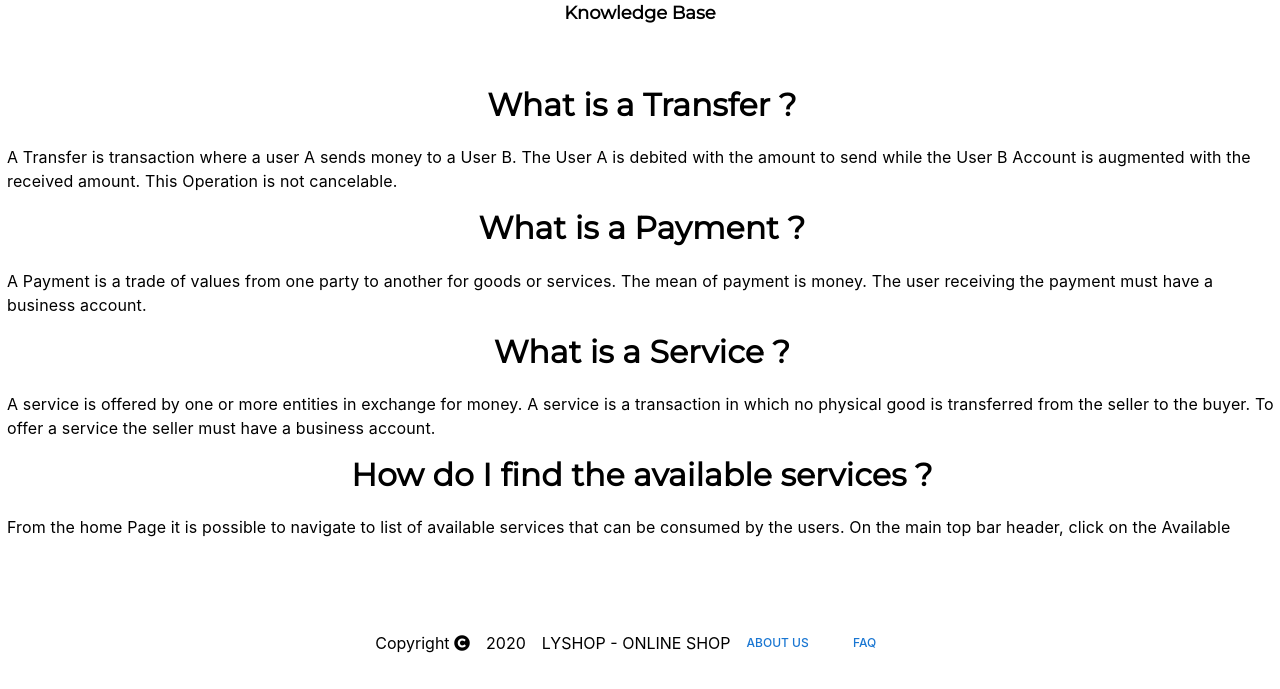
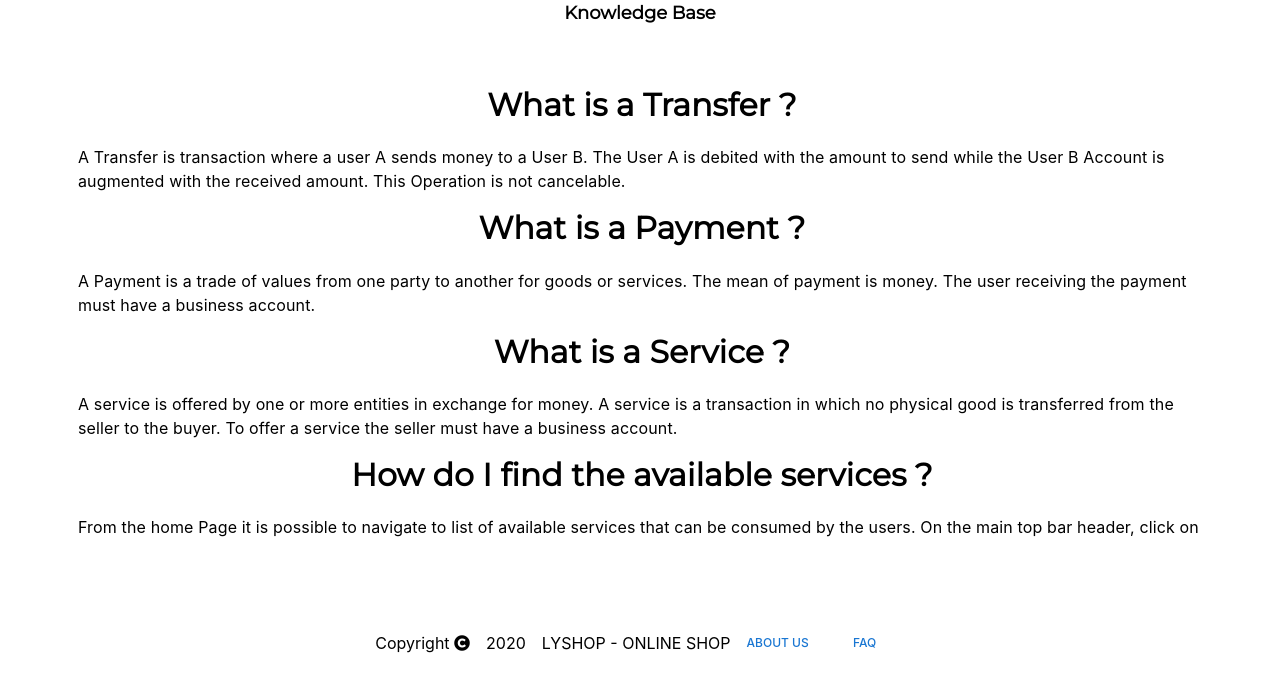
Before and after one commit to cyrildzumts/lyshop, a Django app: page /faq/ in a window 1280 px wide. Shown: the part 48-737 px from the top of the page. Run offline with Django 3.2, Linux system fonts and the light colour scheme; some libraries are stand-ins or nearby versions.

Commit message:
minor css update

```diff
--- a/orders/views.py
+++ b/orders/views.py
@@ -170,6 +170,7 @@ def checkout_success(request, order_uuid):
     queryset.update(status=commons.ORDER_PAID)
     payment_request = queryset.first()
     order = payment_request.order
+    Order.objects.filter(order_uuid=order_uuid).update(status=commons.ORDER_PAID)
 
     context = {
         'page_title' : page_title,
--- a/static/css/component.css
+++ b/static/css/component.css
@@ -473,8 +473,35 @@ a.button{
 
 /* Design Component */
 .wrapper{
-  padding: 1rem;
-
+	max-width: 1170px;
+	padding-left: 16px;
+	padding-right: 16px;
+	margin-left: auto;
+	margin-right: auto;
+}
+
+.hero{
+	position: relative;
+	height: 50%;
+	background-position: center;
+	background-repeat: no-repeat;
+	background-size: cover;
+}
+
+.hero-wrapper{
+	max-width: 720px;
+	padding-left: 16px;
+	padding-right: 16px;
+	margin-left: auto;
+	margin-right: auto;
+}
+
+.hero-text{
+	text-align: center;
+	position: absolute;
+	top: 50%;
+	left: 50%;
+	transform: translate(-50%, -50%);
 }
 
 .column__list{
@@ -2094,14 +2121,6 @@ input.editable{
 
 .controls .control{
 	padding: 8px 8px;
-}
-
-
-
-.wrapper{
-	width: 100%;
-	padding: 1em;
-	margin: 0;
 }
 
 .dropdown{
--- a/templates/base.html
+++ b/templates/base.html
@@ -38,7 +38,7 @@
         <button class="js-menu menu-button mat-button"><i class="btn-icon fas fa-bars"></i> {% trans "Menu" %}</button>
         <button class="js-menu-close menu-close menu-button mat-button"><i class="btn-icon fas fa-times"></i> {% trans "Close" %}</button>
         <ul class="logo">
-            <li><a class="mat-button mat-button-text" href="{%url 'catalog:catalog-home'%}">{{site_name}}</a></li>
+            <li><a class="mat-button mat-button-text" href="{%url 'home'%}">{{site_name}}</a></li>
         </ul>
    </div>
 
@@ -82,7 +82,7 @@
 
 
 </header>
-        <div class="page">
+        <div class="page wrapper">
 
                 <div class="page--banner">
                         {% block HEADER_BANNER %}
```
